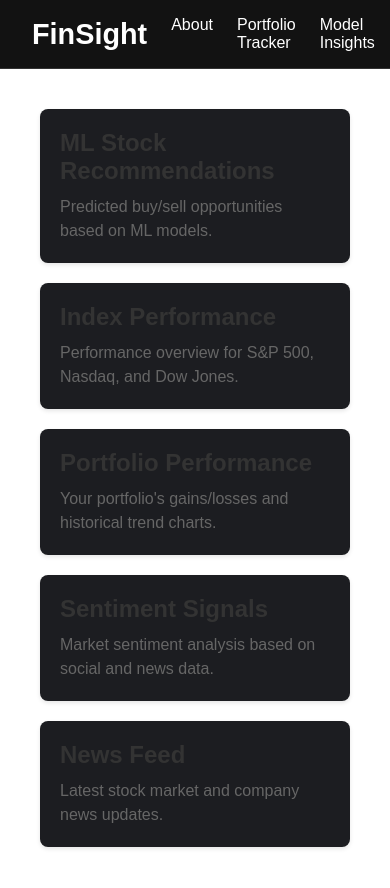
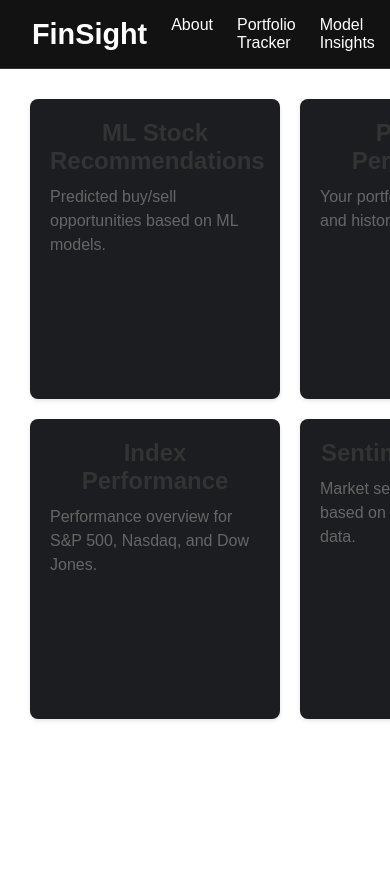
Before and after one commit to CS196Illinois/FA25-Group26, a Next.js app in the folder Project/finsight/: page / in a window 390 px wide. Shown: the top 888 px of the page. Built offline with nearby package versions, Linux system fonts and the light colour scheme.

Commit message:
Fixed the dashboard CSS to where the blocks are oriented as in the wireframe

```diff
--- a/Project/finsight/src/app/components/Blocks/NewsFeed.js
+++ b/Project/finsight/src/app/components/Blocks/NewsFeed.js
@@ -1,7 +1,7 @@
 
 export default function NewsFeed() {
     return (
-        <div>
+        <div className = "block news-feed">
             <h2>News Feed</h2>
           <p>Latest stock market and company news updates.</p>
         </div>
--- a/Project/finsight/src/app/components/Dashboard/Dashboard.module.css
+++ b/Project/finsight/src/app/components/Dashboard/Dashboard.module.css
@@ -1,14 +1,28 @@
 .content {
   width: 100%;
-  padding: 20px;
+  padding: 10px;
+  display: grid;
+  grid-template-columns: repeat(3, 1fr);
+  gap: 20px;
+  grid-auto-flow: dense;
+  align-items: start;
 }
+
+.block:nth-child(1) { grid-column: 1; grid-row: 1; }
+.block:nth-child(2) { grid-column: 1; grid-row: 2; }
+.block:nth-child(3) { grid-column: 2; grid-row: 1; }
+.block:nth-child(4) { grid-column: 2; grid-row: 2; }
+.block:nth-child(5) { grid-column: 3; grid-row: 1/4; min-height: 650px;}
+
 
 .block {
   background: #1C1D21;
   border-radius: 8px;
   padding: 20px;
-  margin-bottom: 20px;
+  margin-bottom: 0;
   box-shadow: 0 2px 4px rgba(0, 0, 0, 0.1);
+  min-width: 250px;
+  min-height: 300px;
 }
 
 .block h2 {
@@ -16,6 +30,7 @@
   margin-bottom: 10px;
   color: #333;
   font-size: 1.5rem;
+  text-align: center;
 }
 
 .block p {
@@ -39,3 +54,15 @@
     color: #ccc;
   }
 }
+
+@media (max-width: 1024px) {
+  .content {
+    grid-template-columns: repeat(2, 1fr);
+  }
+}
+
+@media (max-width: 640px) {
+  .content {
+    grid-template-columns: 1fr;
+  }
+}
--- a/Project/finsight/src/app/components/Header/Header.module.css
+++ b/Project/finsight/src/app/components/Header/Header.module.css
@@ -43,7 +43,7 @@
 
 
 .nav a:hover {
-  color: #00b4d8;
+  color: #9191E9;
 }
 
 
```
